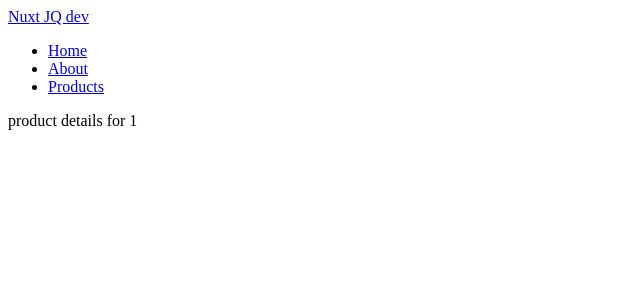
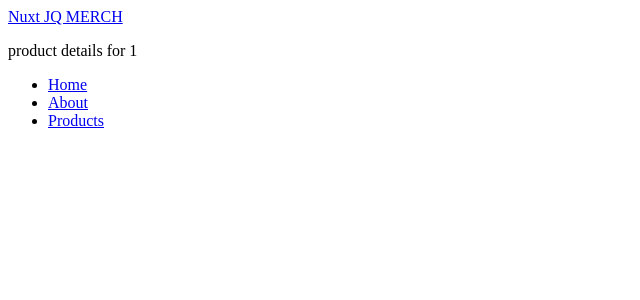
Before and after one commit to juneroy1/nuxt3_jq1, a Nuxt app: page /products/1 in a window 1280 px wide. Shown: the top 300 px of the page, without its empty margins (0-640 px from the left). Built offline with nearby package versions, Linux system fonts and the light colour scheme.

Commit message:
feat: define layout products in product id page

```diff
--- a/pages/products/[id].vue
+++ b/pages/products/[id].vue
@@ -6,6 +6,10 @@
 
 <script setup>
     const {id} = useRoute().params
+
+    definePageMeta({
+        layout: 'products'
+    });
 </script>
 
 <style  scoped>
```
